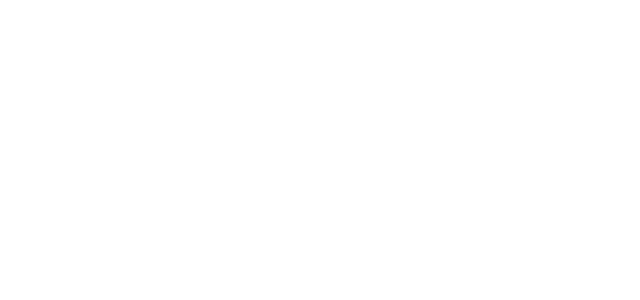
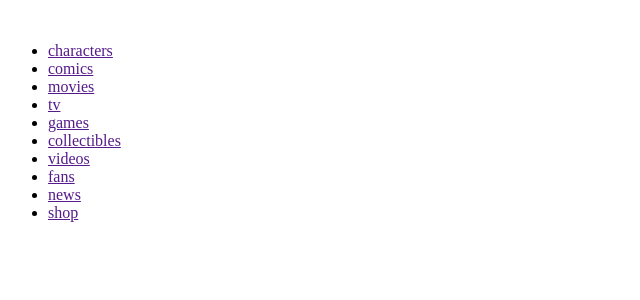
Before and after one commit to riccardococciolo/vite-comics, a Vue app: page / in a window 1280 px wide. Shown: the top 300 px of the page, without its empty margins (0-640 px from the left). Built offline with nearby package versions, Linux system fonts and the light colour scheme.

Commit message:
add: nav list

```diff
--- a/src/App.vue
+++ b/src/App.vue
@@ -15,7 +15,7 @@
 </script>
 
 <template>
-
+    <AppHeader />
 </template>
 
 <style lang="scss">
--- a/src/components/AppHeader.vue
+++ b/src/components/AppHeader.vue
@@ -1,12 +1,52 @@
 <script>
 export default {
-
+    data() {
+        return {
+            navItems: [
+                {
+                    title: "characters",
+                },
+                {
+                    title: "comics",
+                },
+                {
+                    title: "movies",
+                },
+                {
+                    title: "tv",
+                },
+                {
+                    title: "games",
+                },
+                {
+                    title: "collectibles",
+                },
+                {
+                    title: "videos",
+                },
+                {
+                    title: "fans",
+                },
+                {
+                    title: "news",
+                },
+                {
+                    title: "shop",
+                },
+            ]
+        }
+    },
 }
 </script>
 
 <template>
     <div>
-
+        <img src="" alt="">
+        <ul>
+            <li v-for="(item, index) in navItems">
+                <a href="">{{ item.title }}</a>
+            </li>
+        </ul>
     </div>
 </template>
 
```
